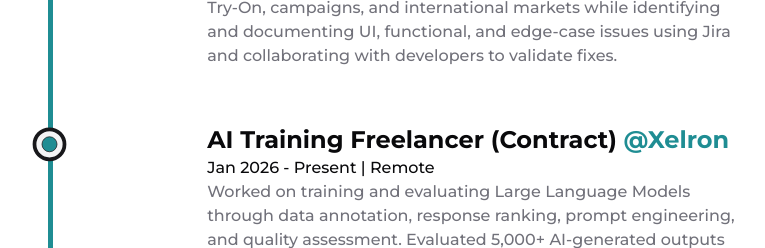
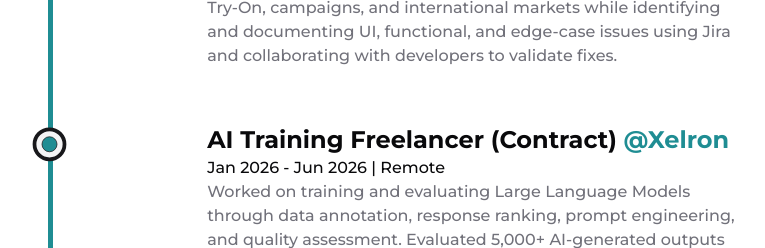
Before and after one commit to anujrj05/Portfolio-main, a Next.js app: page /about in a window 1280 px wide. Shown: the part 1398-1646 px from the top of the page, without its empty margins (180-945 px from the left). Built offline with nearby package versions, Linux system fonts and the light colour scheme.

Commit message:
Update portfolio about and experience

```diff
--- a/src/data/experience.ts
+++ b/src/data/experience.ts
@@ -18,7 +18,7 @@ export const EXPERIENCE: ExperienceShowcaseListItemProps[] = [
       name: "Xelron",
       href: "",
     },
-    date: "Jan 2026 - Present",
+    date: "Jan 2026 - Jun 2026",
     location: "Remote",
     description:
       "Worked on training and evaluating Large Language Models through data annotation, response ranking, prompt engineering, and quality assessment. Evaluated 5,000+ AI-generated outputs and refined 500+ prompts to improve contextual understanding, response quality, and model consistency.",
```
